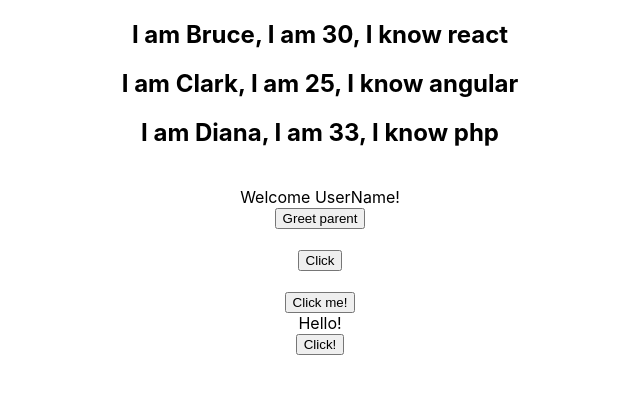
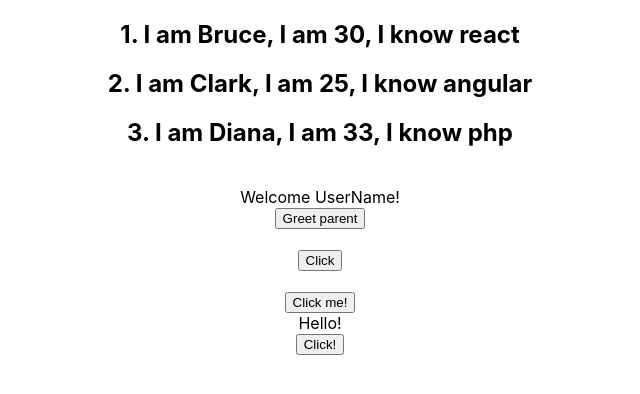
Before and after one commit to se-sketch/react-hello-world, a React (Create React App) app: page / in a window 1280 px wide. Shown: the top 394 px of the page, without its empty margins (320-960 px from the left). Built offline with nearby package versions, Linux system fonts and the light colour scheme.

Commit message:
list keys

```diff
--- a/src/components/NameList.js
+++ b/src/components/NameList.js
@@ -9,7 +9,7 @@ function NameList() {
         {id: 3, name: 'Diana', age: 33, skill: 'php'}
     ]
 
-    const personList = persons.map(person => <Person person={person} />)
+    const personList = persons.map(person => <Person key={person.id} person={person} />)
 
     return <div>{personList}</div>
 }
--- a/src/components/Person.js
+++ b/src/components/Person.js
@@ -4,7 +4,7 @@ function Person({person}) {
   return (
     <div>
         <h2>
-            I am {person.name}, I am {person.age}, I know {person.skill}
+            {person.id}. I am {person.name}, I am {person.age}, I know {person.skill}
         </h2>
     </div>
   )
```
